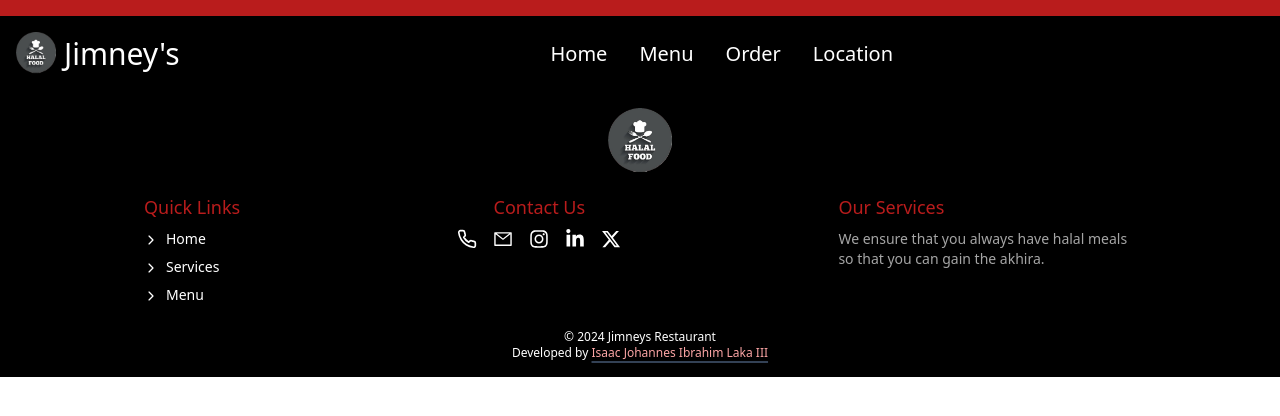
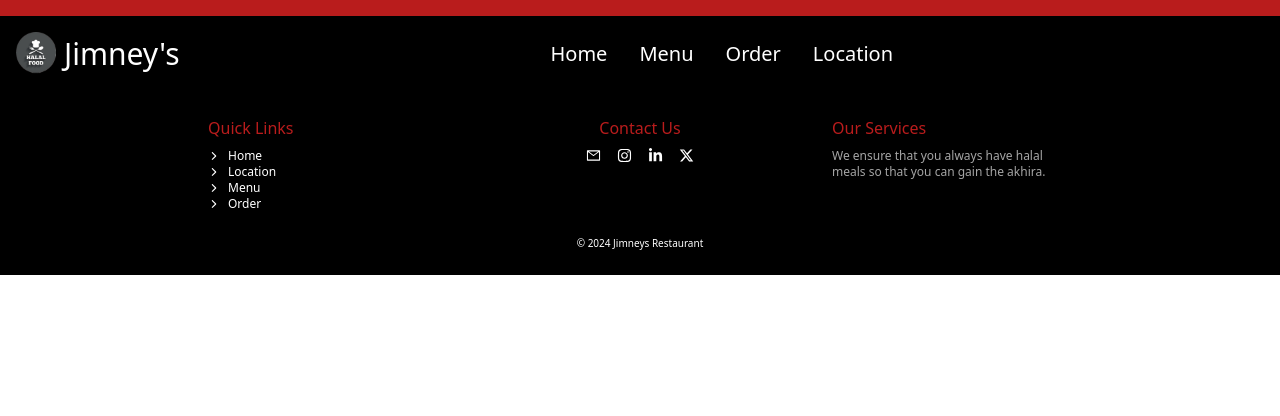
Before and after one commit to jaydeexsf/jimneys-resturant, a React (Vite) app: page / in a window 1280 px wide. Shown: the top 416 px of the page. Built offline with nearby package versions, Linux system fonts and the light colour scheme.

Commit message:
some styling

```diff
--- a/src/components/Button2.jsx
+++ b/src/components/Button2.jsx
@@ -12,7 +12,7 @@ export const Button2 = ({fist}) => {
             {fist}
         </a>
     </div> */}
-    <button className='bg-red-700 hover:shadow-md ml-6 hover:shadow-red-600 hover:bg-black hover:border-red-600 hover:text-red-600 duration-500 transition-all whitespace-nowrap py-3 text-black font-mono px-12 text-xl font-semibold'>{fist}</button>
+    <button className='bg-red-700 hover:shadow-md rounded-sm ml-6 hover:shadow-red-600 hover:bg-black hover:border-red-600 hover:text-red-600 duration-500 transition-all whitespace-nowrap py-3 text-black font-mono px-12 text-xl font-semibold'>{fist}</button>
     </div>
   )
 }
--- a/src/components/Contact.jsx
+++ b/src/components/Contact.jsx
@@ -5,7 +5,7 @@ import { MdAccessTime } from "react-icons/md";
 
 export const Contact = () => {
   return (
-    <div className='bg-red-700 border-lime-500 w-full py-1 text-sm flex items-center overflow-hidden'>
+    <div className='bg-red-700 border-lime-500 justify-center w-full py-1 text-sm flex items-center overflow-hidden'>
       <div className='whitespace-nowrap animate-scroll text-sm flex items-center gap-16'>
         <span className='flex items-center gap-4'>
           <IoCallOutline className='text-xl' />
@@ -17,7 +17,7 @@ export const Contact = () => {
         </span>
         <span className='flex items-center gap-4'>
           <MdAccessTime className='text-xl' />
-          Daily 7am-8pm
+          Mon-Sun <time>7am-8pm</time>
         </span>
       </div>
     </div>
--- a/src/components/Footer.jsx
+++ b/src/components/Footer.jsx
@@ -1,53 +1,84 @@
 import React from 'react';
 import { IoIosArrowForward } from "react-icons/io";
-import { FiPhone } from "react-icons/fi";
 import { AiOutlineMail } from "react-icons/ai";
 import { FaInstagram, FaLinkedinIn } from "react-icons/fa";
 import { FaXTwitter } from 'react-icons/fa6';
-import theimg from "../assets/images/PSX_20240717_161845-removebg-preview.png";
+import { Link } from "react-router-dom";
 
 function Footer() {
   return (
-    <div className='flex flex-col items-center py-4 bg-black text-white'>
-      <div className="logo mb-4">
-        <img className='w-16' src={theimg} alt="Logo" />
-      </div>
-
-      <div className="flex flex-col md:flex-row justify-between items-start w-full md:w-[80%] px-4">
+    <div className="flex flex-col items-center py-6 bg-black text-white">
+      <div className="grid grid-cols-3 md:grid-cols-3 gap-6 w-full max-w-4xl px-4 text-center md:text-left">
 
         {/* Quick Links Section */}
-        <div className="links mb-4 md:mb-0">
-          <h1 className='mb-2 text-red-700 text-lg'>Quick Links</h1>
-          <div className="text-sm">
-            <span className="block mb-2"><IoIosArrowForward className="inline mr-2" /><span className="hover:cursor-pointer hover:text-gray-400">Home</span></span>
-            <span className="block mb-2"><IoIosArrowForward className="inline mr-2" /><span className="hover:cursor-pointer hover:text-gray-400">Services</span></span>
-            <span className="block mb-2"><IoIosArrowForward className="inline mr-2" /><span className="hover:cursor-pointer hover:text-gray-400">Menu</span></span>
+        <div className="links">
+          <h1 className="mb-2 text-start text-red-700 text-md">Quick Links</h1>
+          <div className="text-xs space-y-2">
+            <Link to="/jimneys-resturant">
+              <div className="flex items-center justify-cente justify-start">
+                <IoIosArrowForward className="mr-2" />
+                <span className="hover:text-gray-400">Home</span>
+              </div>
+            </Link>
+            <Link to="/jimneys-resturant/location">
+              <div className="flex items-center justify-cente justify-start">
+                <IoIosArrowForward className="mr-2" />
+                <span className="hover:text-gray-400">Location</span>
+              </div>
+            </Link>
+            <Link to="/jimneys-resturant/menu">
+              <div className="flex items-center justify-cente md:justify-start">
+                <IoIosArrowForward className="mr-2" />
+                <span className="hover:text-gray-400">Menu</span>
+              </div>
+            </Link>
+            <Link to="/jimneys-resturant/order">
+              <div className="flex items-center justify-cente md:justify-start">
+                <IoIosArrowForward className="mr-2" />
+                <span className="hover:text-gray-400">Order</span>
+              </div>
+            </Link>
           </div>
         </div>
 
         {/* Contact Us Section */}
-        <div className="contact flex flex-col items-center mb-4 md:mb-0">
-          <h1 className='text-red-700 text-lg text-center'>Contact Us</h1>
-          <div className="flex gap-4 mt-2">
-            <a href="/order" className="hover:text-red-500"><FiPhone size={20} /></a>
-            <a href="https://mail.google.com/mail" target='_' className="hover:text-red-500"><AiOutlineMail size={20} /></a>
-            <a href="https://instagram.com" target='_' className="hover:text-red-500"><FaInstagram size={20} /></a>
-            <a href="https://linkedin.com" target='_' className="hover:text-red-500"><FaLinkedinIn size={20} /></a>
-            <a href="https://x.com" target='_' className="hover:text-red-500"><FaXTwitter size={20} /></a>
+        <div className="contact">
+          <h1 className="text-red-700 text-center text-md">Contact Us</h1>
+          <div className="flex justify-center gap-4 mt-2">
+            <a href="https://mail.google.com/mail" target="_blank" rel="noopener noreferrer" className="hover:text-red-500">
+              <AiOutlineMail size={15} />
+            </a>
+            <a href="https://instagram.com" target="_blank" rel="noopener noreferrer" className="hover:text-red-500">
+              <FaInstagram size={15} />
+            </a>
+            <a href="https://linkedin.com" target="_blank" rel="noopener noreferrer" className="hover:text-red-500">
+              <FaLinkedinIn size={15} />
+            </a>
+            <a href="https://x.com" target="_blank" rel="noopener noreferrer" className="hover:text-red-500">
+              <FaXTwitter size={15} />
+            </a>
           </div>
         </div>
 
         {/* Services Section */}
-        <div className="service w-full md:w-[30%] text-left">
-          <h1 className='mb-2 text-red-700 text-lg'>Our Services</h1>
-          <p className='text-sm'>We ensure that you always have halal meals so that you can gain the akhira.</p>
+        <div className="service md:ml-8">
+          <h1 className="mb-2 text-red-700 text-md">Our Services</h1>
+          <p className="text-xs">We ensure that you always have halal meals so that you can gain the akhira.</p>
         </div>
       </div>
 
-      <div className='text-xs text-center mt-4'>&copy; 2024 Jimneys Restaurant</div>
-      <div className="text-xs text-center">
-        Developed by <a className='underline text-red-300 decoration-slate-700 underline-offset-4 decoration-2' target='_' href='https://jaydeexsf.github.io/My-Personal-Portfolio/'> Isaac Johannes Ibrahim Laka III</a>
-      </div>
+      <div className="text-[10px] mt-6 text-center">&copy; 2024 Jimneys Restaurant</div>
+      {/* <div className="text-xs mt-2 text-center">
+        Developed by
+        <a
+          className="underline text-red-300 decoration-slate-700 underline-offset-4 decoration-2 ml-1"
+          target="_blank"
+          rel="noopener noreferrer"
+          href="https://jaydeexsf.github.io/My-Personal-Portfolio/"
+        >
+          Isaac Johannes Ibrahim Laka III
+        </a>
+      </div> */}
     </div>
   );
 }
--- a/src/components/Header.jsx
+++ b/src/components/Header.jsx
@@ -35,7 +35,7 @@ const style = 'text-red-700 underline decoration-white	decoration-4	underline-of
 
 
   return (
-    <header  className={`bg-black p-4 sticky top-0 left-0 z-9999`}>
+    <header  className={`bg-black p-4 z-[100000000000000000000] sticky top-0 left-0 z-9999`}>
       <div className={`container mx-auto flex relative justify-between items-center`}>
         <h1 className="text-white items-center text-3xl flex gap-2">
           <img src={logo} className='w-10' alt="Logo" />
--- a/src/index.css
+++ b/src/index.css
@@ -3,6 +3,7 @@
 @tailwind utilities;
 
 
+@media (max-width: 700px) {
     @keyframes scroll {
         0% {
           transform: translateX(100%); /* Start off-screen to the right */
@@ -21,3 +22,5 @@
           animation-duration: 40s; /* Faster scroll on smaller devices */
         }
       }
+
+}
```
Also changed, not shown: src/components/AboutUs.jsx (+17 -14 lines), src/components/Banner.jsx (+5 -4 lines), src/components/Options.jsx (+7 -7 lines). Lines whose indentation alone changed are shown as unchanged.
